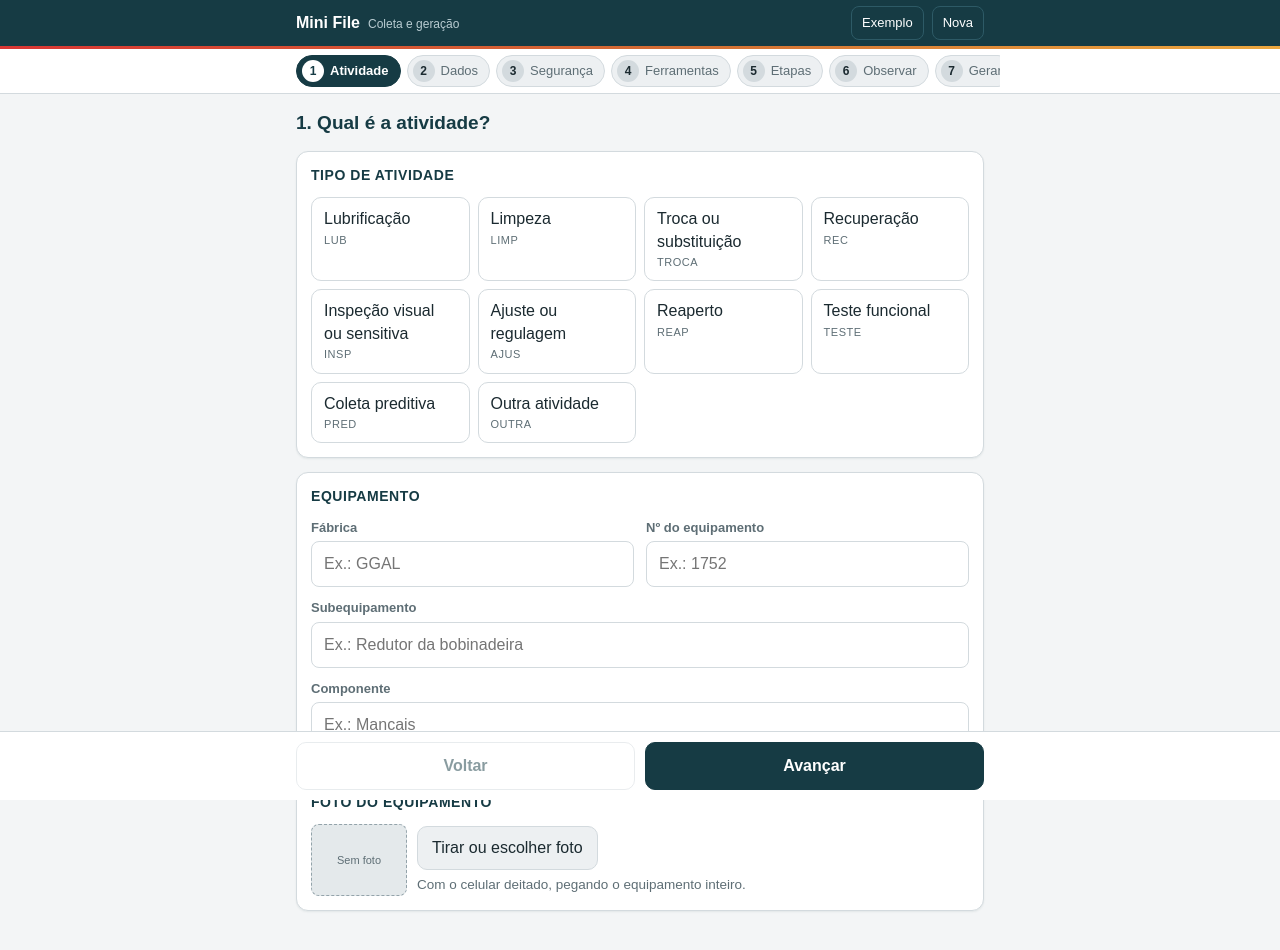
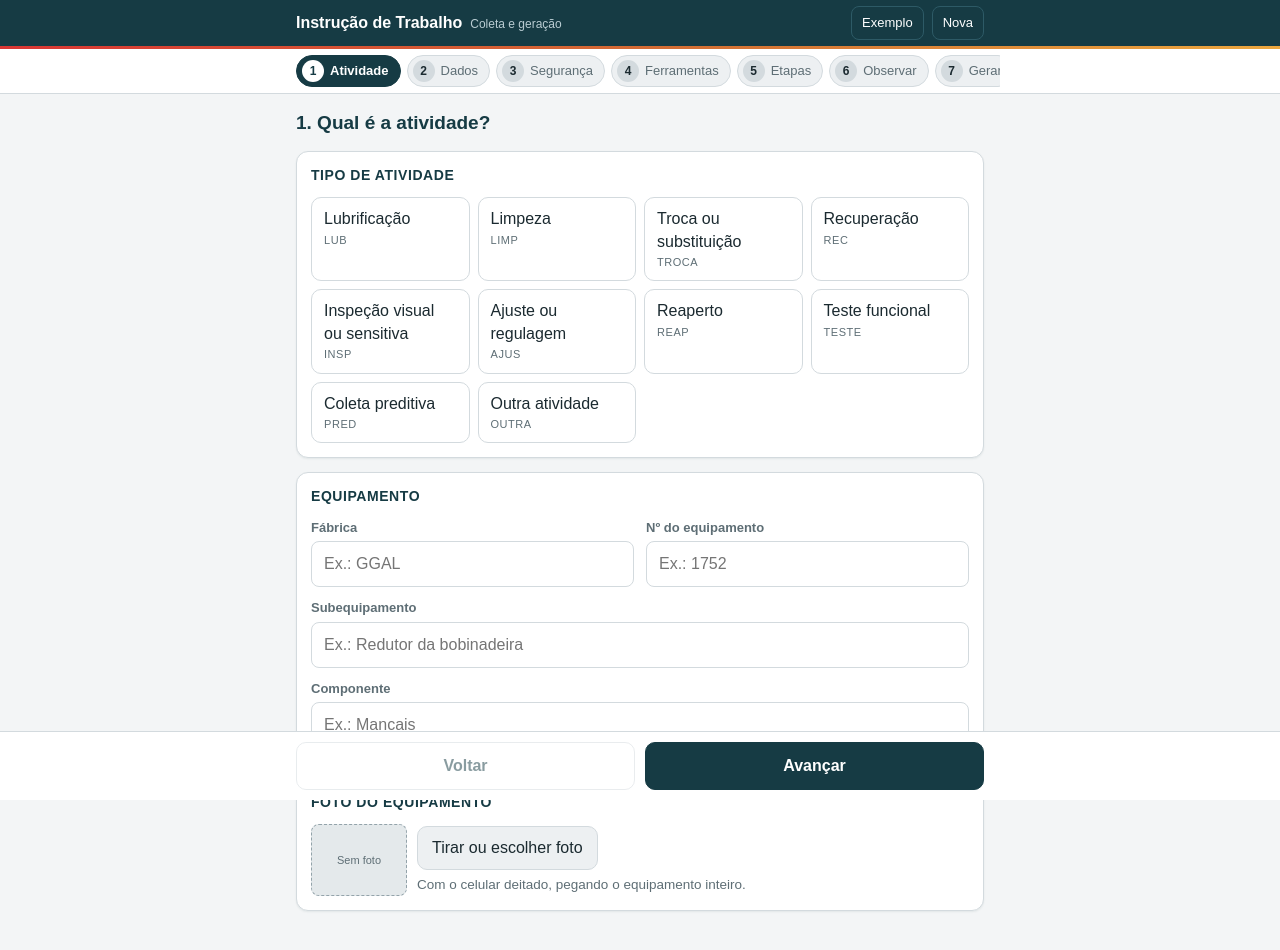
Before and after one commit to maintenanceapps/instrucaodetrabalho, a plain HTML site: page index.html in a window 1280 px wide. Drawn offline with Linux system fonts and the light colour scheme.

Commit message:
Update index.html

```diff
--- a/index.html
+++ b/index.html
@@ -127,7 +127,7 @@ details summary{cursor:pointer;font-size:14px;color:var(--cinza);min-height:36px
 
 <header class="topo">
   <div class="topo-in">
-    <div class="tit"><h1>Mini File</h1><p>Coleta e geração</p></div>
+    <div class="tit"><h1>Instrução de Trabalho</h1><p>Coleta e geração</p></div>
     <button type="button" id="btExemplo">Exemplo</button>
     <button type="button" id="btNova">Nova</button>
   </div>
```
